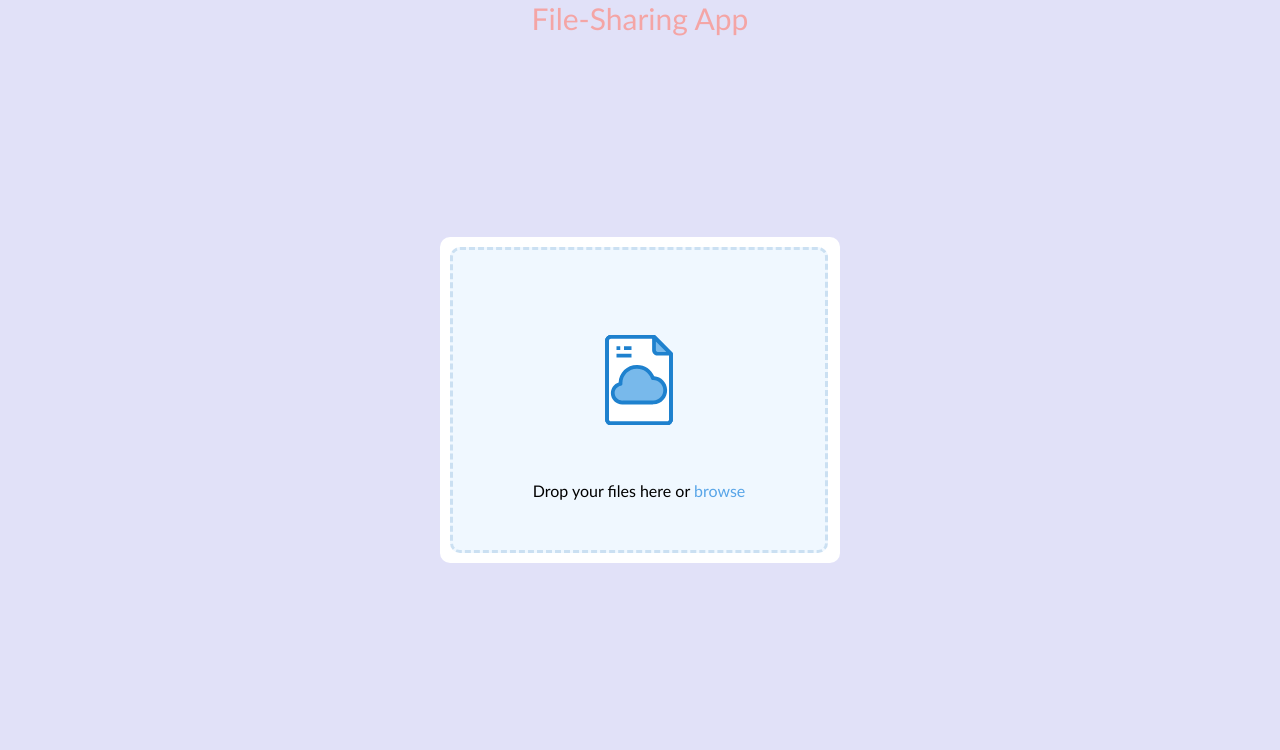
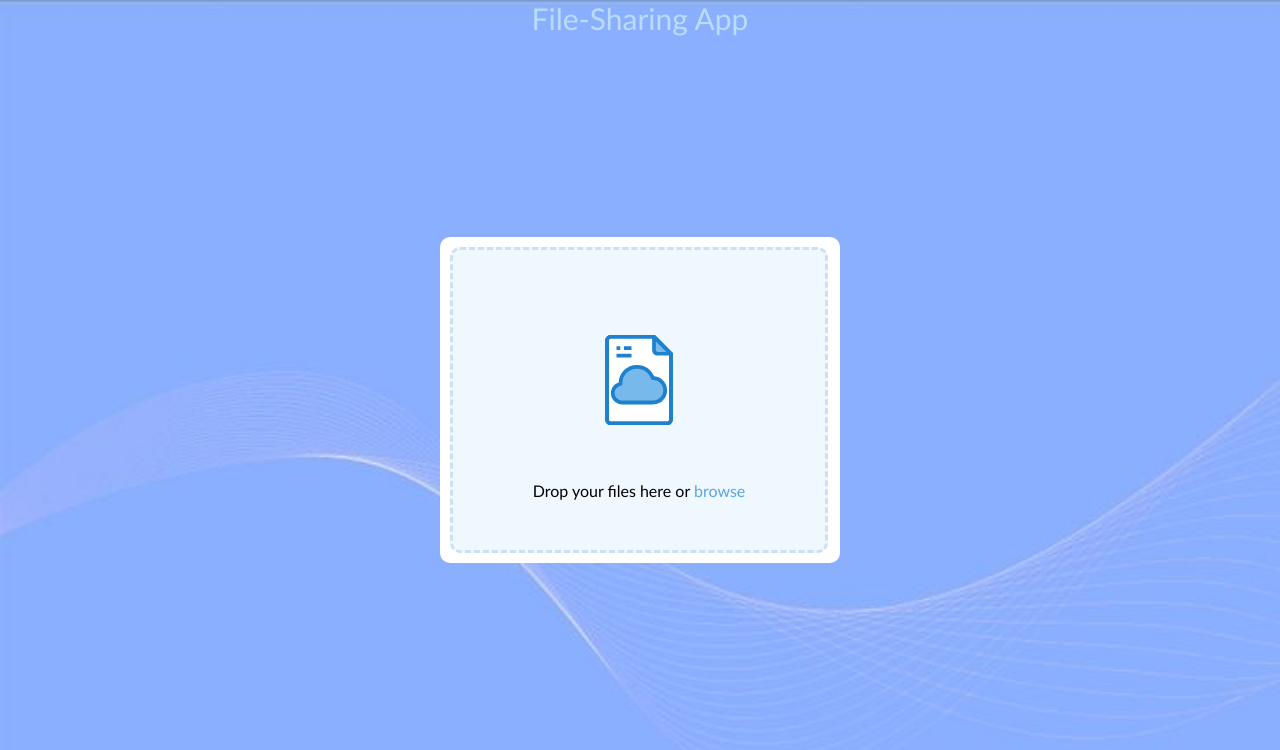
Before and after one commit to DAKSHTECHIE1/file-sharing-frontend, a plain HTML site: page index.html in a window 1280 px wide. Drawn offline with Linux system fonts and the light colour scheme.

Commit message:
Major UI update

```diff
--- a/script.js
+++ b/script.js
@@ -138,6 +138,7 @@ const showlink=({file})=>{
             console.log(info)//{success: true}
             if(info.success){
                 showshare.style.display='none';
+                alert("File sent successfully");
             }
             sendbtn.removeEventListener('click',sendfunc);
             a--;
@@ -154,5 +155,6 @@ const showlink=({file})=>{
    console.log('a',a)
    sendbtn.addEventListener('click',sendfunc);
    a++;
+
    console.log('a',a);
 }
--- a/styles.css
+++ b/styles.css
@@ -1,5 +1,15 @@
-body,.dropzone,#imgs{
-    background-color:rgba(204, 204, 243, 0.579);
+body,#imgs{
+    background-image:url('./Light\ Blue\ Website\ Background\ Image.jpeg');
+    margin:0px;
+    padding:0px;
+    height:100vh;
+    display: flex;
+    align-items: center;
+    justify-content: center;
+    background-size: cover;
+}
+.dropzone{
+    /* background-image:url('./Light\ Blue\ Website\ Background\ Image.jpeg'); */
     margin:0px;
     padding:0px;
     height:100vh;
@@ -12,7 +22,7 @@ body,.dropzone,#imgs{
     top:0px;
     font-family:'Gill Sans', 'Gill Sans MT', Calibri, 'Trebuchet MS', sans-serif;
     font-size:30px;
-    color:rgb(244, 165, 165);
+    color:rgb(187, 220, 249);
 }
 .outer-container{
     width:400px;
@@ -97,6 +107,7 @@ body,.dropzone,#imgs{
     position: absolute;
     top:5px;
     left:15px;
+    /* background-color: antiquewhite; */
 }
 .upload-percent{
     font-size: 14px;
```
Also changed, not shown: Light Blue Website Background Image.jpeg (added).
